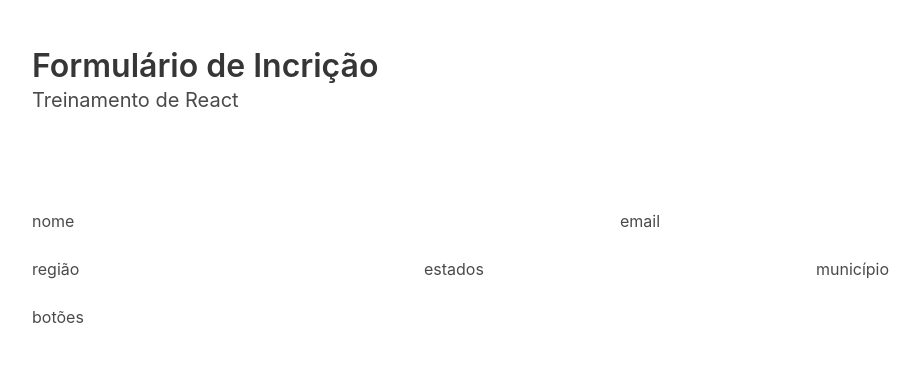
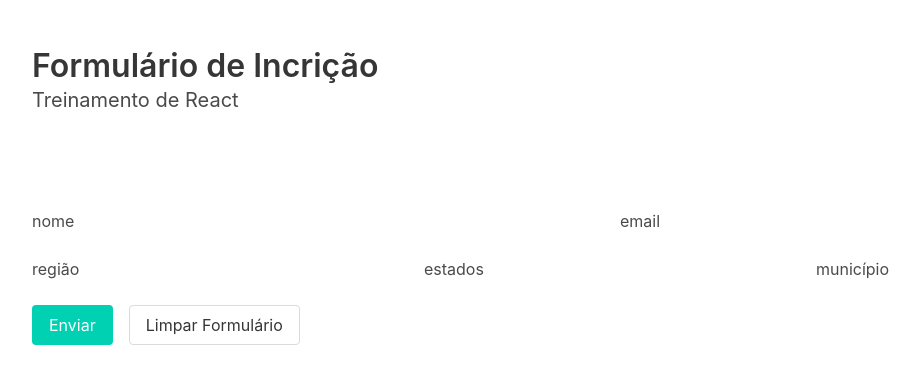
Before and after one commit to carlosalbertofilho/inovuerj-react, a React (Vite) app in the folder uerj-react-form/: page / in a window 1280 px wide. Shown: the top 384 px of the page, without its empty margins (32-952 px from the left). Built offline with nearby package versions, Linux system fonts and the light colour scheme.

Commit message:
feat: App create buttons

```diff
--- a/uerj-react-form/src/App.jsx
+++ b/uerj-react-form/src/App.jsx
@@ -2,8 +2,36 @@ import "bulma/css/bulma.min.css";
 import "./App.css";
 import { Section } from "./components/layout/Section";
 import { Columns, Column } from "./components/layout/Columns";
+import { useState, useEffect, useMemo } from "react";
+
+const valoresIniciaisDoFormulario = {
+  nomeCompleto: "",
+  email: "",
+  regiao: "",
+  estado: "",
+  municipio: "",
+};
 
 export const App = () => {
+  const [formValores, setFormValores] = useState(valoresIniciaisDoFormulario);
+  const [regioes, setRegioes] = useState([]);
+  const [estadoFiltrado, setEstadoFiltrado] = useState([]);
+  const [municipioFiltrado, setMunicipioFiltrado] = useState([]);
+
+  const enviarFormulario = (event) => {
+    event.preventDefault();
+    const form = event.target;
+    const formData = Object.fromEntries(new FormData(form));
+    console.log(formData);
+  };
+  const limparFormulario = (event) => {
+    event.preventDefault();
+    setFormValores({ ...valoresIniciaisDoFormulario });
+  };
+  const escutandoValorDosCampos = (event) => {
+    const { name, value } = event.target;
+    setFormValores({ ...formValores, [name]: value });
+  };
   return (
     <>
       <Section>
@@ -11,7 +39,7 @@ export const App = () => {
         <p className="subtitle">Treinamento de React</p>
       </Section>
       <Section>
-        <form>
+        <form onSubmit={enviarFormulario}>
           <Columns>
             <Column> nome</Column>
             <Column> email</Column>
@@ -22,7 +50,18 @@ export const App = () => {
             <Column> município</Column>
           </Columns>
           <Columns>
-            <Column> botões</Column>
+            <Column>
+              <button className="button mr-4 is-primary" type="submit">
+                Enviar
+              </button>
+              <button
+                className="button"
+                type="reset"
+                onClick={limparFormulario}
+              >
+                Limpar Formulário
+              </button>
+            </Column>
           </Columns>
         </form>
       </Section>
```
